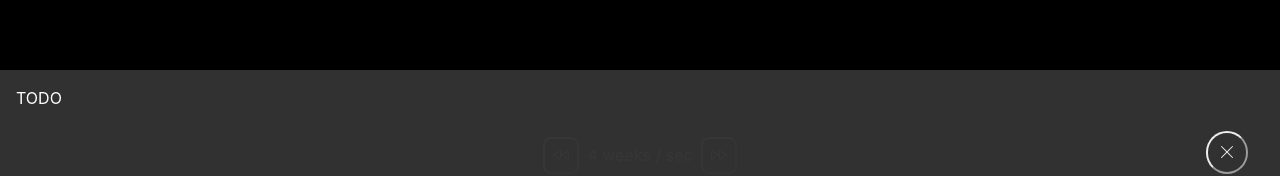
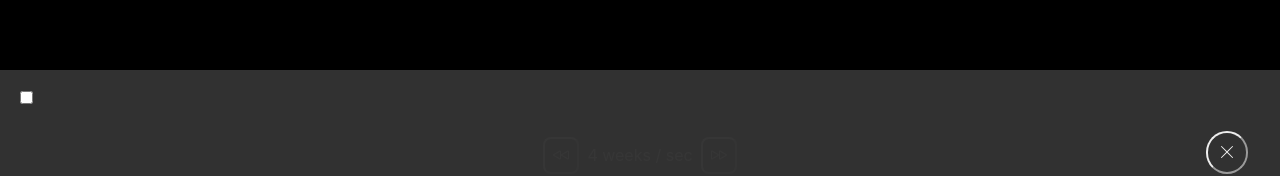
Before and after one commit to spicalous/space-viz, a Vue app: page / in a window 1280 px wide. Both pictures are taken after a click on the button 1226 px from the left and 746 px from the top of the page. Shown: the part 594-770 px from the top of the page. Built offline with nearby package versions, Linux system fonts and the light colour scheme; the HTML template or start-up script is replaced by a standard one.

Commit message:
Update UserControlsContainer.vue

```diff
--- a/src/components/UserControlsContainer.vue
+++ b/src/components/UserControlsContainer.vue
@@ -8,6 +8,7 @@
   import IconList from './icons/IconList.vue';
 
   const currentSpeed: Ref<Speed> = defineModel('currentSpeed', { required: true });
+  const equidistantOrbits: Ref<boolean> = defineModel('equidistantOrbits', { required: true });
   const showMenu = ref(false);
 
   const SPEED_TO_INDEX = [
@@ -56,7 +57,12 @@
 
     <div v-if="showMenu" class="menu">
       <div class="menu-content">
-        TODO
+        <div class="menu-row">
+          <input
+            type="checkbox"
+            v-model="equidistantOrbits"
+          />
+        </div>
       </div>
     </div>
     <div class="off-screen-toggle">
```
